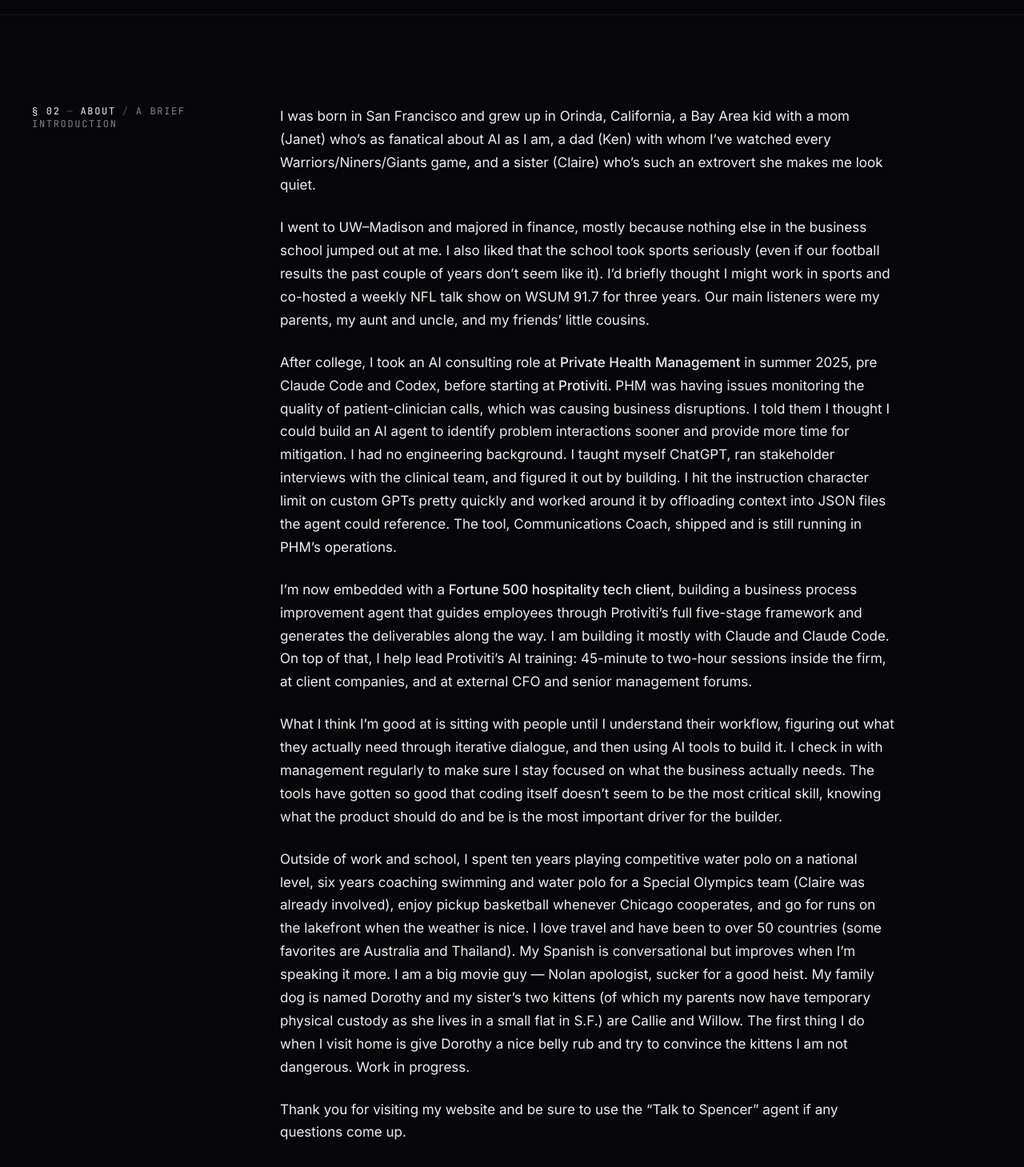
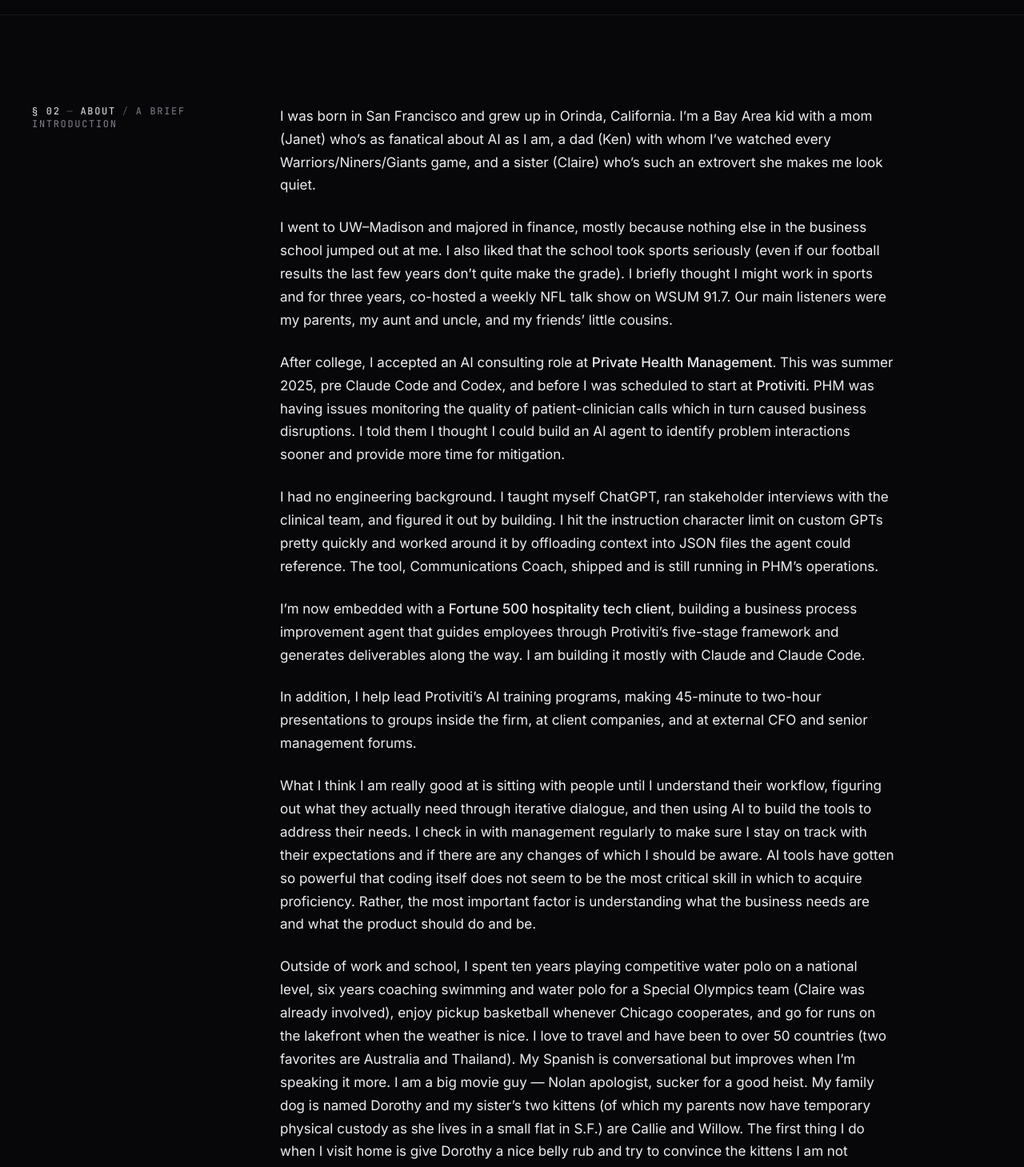
Before and after one commit to spencertarkoff-hub/spencertarkoff-com, a Next.js app: page / in a window 1280 px wide. Shown: the part 1680-3139 px from the top of the page at 80% size. Built offline with nearby package versions, Linux system fonts and the light colour scheme.

Commit message:
Update About copy

```diff
--- a/components/About.tsx
+++ b/components/About.tsx
@@ -15,39 +15,43 @@
 
           <div className="col-span-12 md:col-start-4 md:col-span-8 mt-10 md:mt-0 space-y-6 text-ink text-[16px] md:text-[17px] leading-[1.7] max-w-3xl">
             <p>
-              I was born in San Francisco and grew up in Orinda, California, a
-              Bay Area kid with a mom (Janet) who&rsquo;s as fanatical about AI
-              as I am, a dad (Ken) with whom I&rsquo;ve watched every
-              Warriors/Niners/Giants game, and a sister (Claire) who&rsquo;s
-              such an extrovert she makes me look quiet.
+              I was born in San Francisco and grew up in Orinda, California.
+              I&rsquo;m a Bay Area kid with a mom (Janet) who&rsquo;s as
+              fanatical about AI as I am, a dad (Ken) with whom I&rsquo;ve
+              watched every Warriors/Niners/Giants game, and a sister (Claire)
+              who&rsquo;s such an extrovert she makes me look quiet.
             </p>
             <p>
               I went to UW&ndash;Madison and majored in finance, mostly because
-              nothing else in the business school jumped out at me. I also liked
-              that the school took sports seriously (even if our football
-              results the past couple of years don&rsquo;t seem like it). I&rsquo;d
-              briefly thought I might work in sports and co-hosted a weekly NFL
-              talk show on WSUM 91.7 for three years. Our main listeners were
-              my parents, my aunt and uncle, and my friends&rsquo; little
+              nothing else in the business school jumped out at me. I also
+              liked that the school took sports seriously (even if our football
+              results the last few years don&rsquo;t quite make the grade). I
+              briefly thought I might work in sports and for three years,
+              co-hosted a weekly NFL talk show on WSUM 91.7. Our main listeners
+              were my parents, my aunt and uncle, and my friends&rsquo; little
               cousins.
             </p>
             <p>
-              After college, I took an AI consulting role at{" "}
+              After college, I accepted an AI consulting role at{" "}
               <strong className="font-medium text-ink">
                 Private Health Management
-              </strong>{" "}
-              in summer 2025, pre Claude Code and Codex, before starting at{" "}
+              </strong>
+              . This was summer 2025, pre Claude Code and Codex, and before I
+              was scheduled to start at{" "}
               <strong className="font-medium text-ink">Protiviti</strong>. PHM
               was having issues monitoring the quality of patient-clinician
-              calls, which was causing business disruptions. I told them I
+              calls which in turn caused business disruptions. I told them I
               thought I could build an AI agent to identify problem
-              interactions sooner and provide more time for mitigation. I had
-              no engineering background. I taught myself ChatGPT, ran
-              stakeholder interviews with the clinical team, and figured it out
-              by building. I hit the instruction character limit on custom GPTs
-              pretty quickly and worked around it by offloading context into
-              JSON files the agent could reference. The tool, Communications
-              Coach, shipped and is still running in PHM&rsquo;s operations.
+              interactions sooner and provide more time for mitigation.
+            </p>
+            <p>
+              I had no engineering background. I taught myself ChatGPT, ran
+              stakeholder interviews with the clinical team, and figured it
+              out by building. I hit the instruction character limit on custom
+              GPTs pretty quickly and worked around it by offloading context
+              into JSON files the agent could reference. The tool,
+              Communications Coach, shipped and is still running in
+              PHM&rsquo;s operations.
             </p>
             <p>
               I&rsquo;m now embedded with a{" "}
@@ -55,22 +59,27 @@
                 Fortune 500 hospitality tech client
               </strong>
               , building a business process improvement agent that guides
-              employees through Protiviti&rsquo;s full five-stage framework and
-              generates the deliverables along the way. I am building it
-              mostly with Claude and Claude Code. On top of that, I help lead
-              Protiviti&rsquo;s AI training: 45-minute to two-hour sessions
-              inside the firm, at client companies, and at external CFO and
-              senior management forums.
+              employees through Protiviti&rsquo;s five-stage framework and
+              generates deliverables along the way. I am building it mostly
+              with Claude and Claude Code.
             </p>
             <p>
-              What I think I&rsquo;m good at is sitting with people until I
+              In addition, I help lead Protiviti&rsquo;s AI training programs,
+              making 45-minute to two-hour presentations to groups inside the
+              firm, at client companies, and at external CFO and senior
+              management forums.
+            </p>
+            <p>
+              What I think I am really good at is sitting with people until I
               understand their workflow, figuring out what they actually need
-              through iterative dialogue, and then using AI tools to build it.
-              I check in with management regularly to make sure I stay focused
-              on what the business actually needs. The tools have gotten so
-              good that coding itself doesn&rsquo;t seem to be the most critical
-              skill, knowing what the product should do and be is the most
-              important driver for the builder.
+              through iterative dialogue, and then using AI to build the tools
+              to address their needs. I check in with management regularly to
+              make sure I stay on track with their expectations and if there
+              are any changes of which I should be aware. AI tools have gotten
+              so powerful that coding itself does not seem to be the most
+              critical skill in which to acquire proficiency. Rather, the most
+              important factor is understanding what the business needs are
+              and what the product should do and be.
             </p>
             <p>
               Outside of work and school, I spent ten years playing competitive
@@ -78,7 +87,7 @@
               water polo for a Special Olympics team (Claire was already
               involved), enjoy pickup basketball whenever Chicago cooperates,
               and go for runs on the lakefront when the weather is nice. I
-              love travel and have been to over 50 countries (some favorites
+              love to travel and have been to over 50 countries (two favorites
               are Australia and Thailand). My Spanish is conversational but
               improves when I&rsquo;m speaking it more. I am a big movie guy
               &mdash; Nolan apologist, sucker for a good heist. My family dog
@@ -89,8 +98,9 @@
               convince the kittens I am not dangerous. Work in progress.
             </p>
             <p>
-              Thank you for visiting my website and be sure to use the{" "}
-              &ldquo;Talk to Spencer&rdquo; agent if any questions come up.
+              Thank you for visiting my website. Please be sure to try the{" "}
+              &ldquo;Talk to Spencer&rdquo; agent if you would like me to
+              answer any other questions.
             </p>
           </div>
         </div>
```
